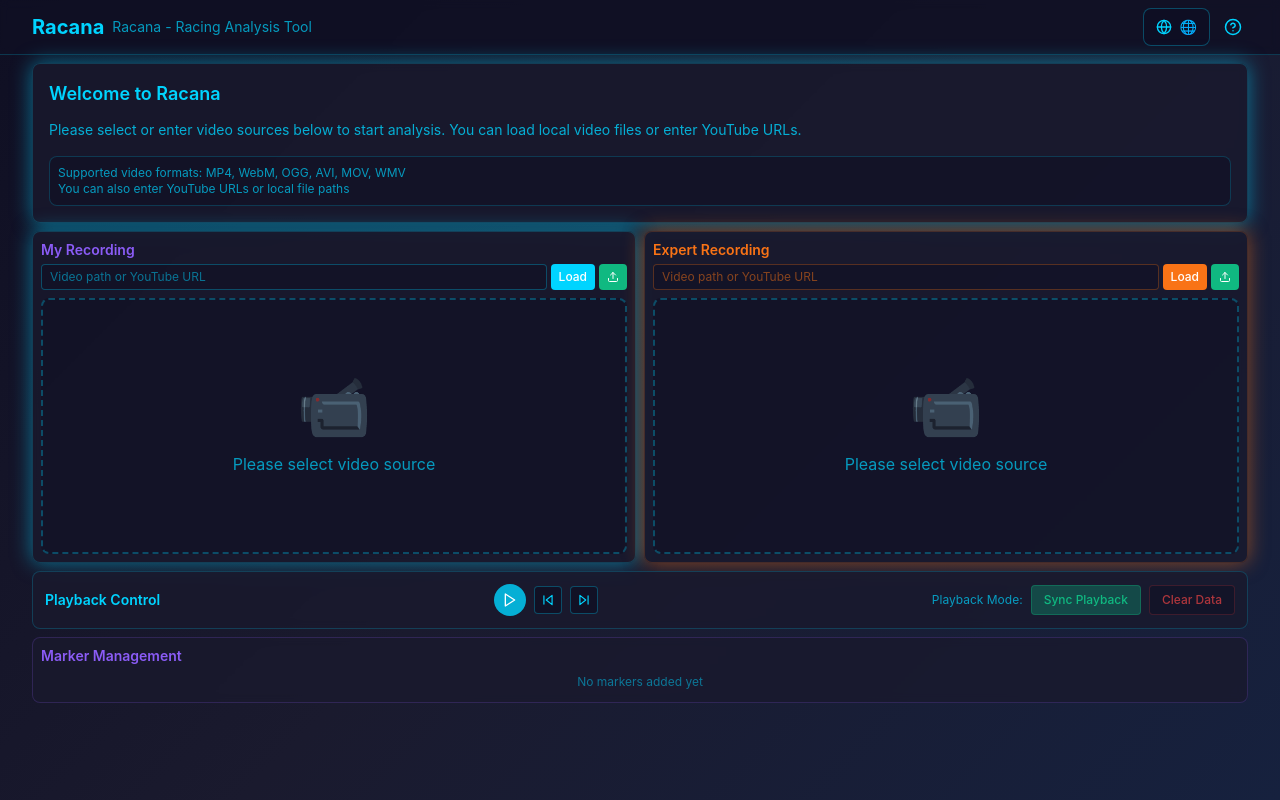
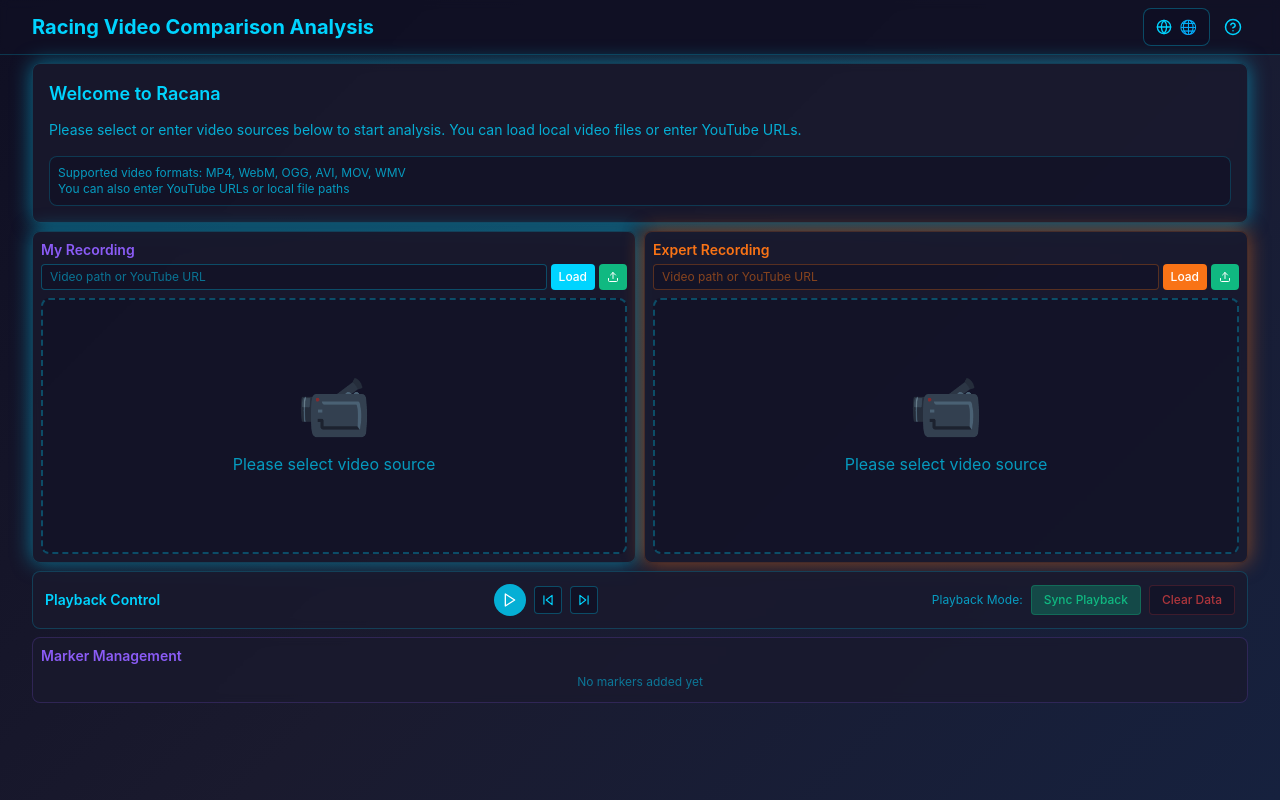
Before and after one commit to WeiTang114/Racana, a React (Vite) app: page / in a window 1280 px wide. Built offline with nearby package versions, Linux system fonts and the light colour scheme.

Commit message:
優化標題列顯示
- 移除標題列中多餘的 'Racana -' 前綴
- 將標題改為更精確的 '賽車影片對比分析'
- 更新所有語言版本的翻譯
- 簡化標題列佈局，只顯示主要標題

```diff
--- a/index.html
+++ b/index.html
@@ -4,7 +4,7 @@
     <meta charset="UTF-8" />
     <link rel="icon" type="image/svg+xml" href="/vite.svg" />
     <meta name="viewport" content="width=device-width, initial-scale=1.0" />
-    <title>Racana - 賽車分析工具</title>
+    <title>賽車影片對比分析</title>
   </head>
   <body>
     <div id="root"></div>
--- a/src/App.tsx
+++ b/src/App.tsx
@@ -15,8 +15,7 @@ function App() {
         <div className="max-w-7xl mx-auto px-4 sm:px-6 lg:px-8">
           <div className="flex justify-between items-center py-2">
             <div className="flex items-center">
-              <h1 className="text-xl font-bold text-cyber-blue">Racana</h1>
-              <span className="ml-2 text-sm text-cyber-blue/70">{t('app.title')}</span>
+              <h1 className="text-xl font-bold text-cyber-blue">{t('app.title')}</h1>
             </div>
             <div className="flex items-center space-x-2">
               <LanguageSwitcher />
--- a/src/i18n/locales/en.json
+++ b/src/i18n/locales/en.json
@@ -10,7 +10,7 @@
     "report": "Report"
   },
   "app": {
-    "title": "Racana - Racing Analysis Tool",
+    "title": "Racing Video Comparison Analysis",
     "welcome": "Welcome to Racana",
     "welcomeDescription": "Please select or enter video sources below to start analysis. You can load local video files or enter YouTube URLs.",
     "supportedFormats": "Supported video formats: MP4, WebM, OGG, AVI, MOV, WMV",
--- a/src/i18n/locales/it.json
+++ b/src/i18n/locales/it.json
@@ -10,7 +10,7 @@
     "report": "Segnala"
   },
   "app": {
-    "title": "Racana - Strumento di Analisi Racing",
+    "title": "Analisi Confronto Video Racing",
     "welcome": "Benvenuto in Racana",
     "welcomeDescription": "Seleziona o inserisci le sorgenti video qui sotto per iniziare l'analisi. Puoi caricare file video locali o inserire URL di YouTube.",
     "supportedFormats": "Formati video supportati: MP4, WebM, OGG, AVI, MOV, WMV",
--- a/src/i18n/locales/zh.json
+++ b/src/i18n/locales/zh.json
@@ -10,7 +10,7 @@
     "report": "回報"
   },
   "app": {
-    "title": "Racana - 賽車分析工具",
+    "title": "賽車影片對比分析",
     "welcome": "歡迎使用 Racana",
     "welcomeDescription": "請在下方選擇或輸入影片來源開始分析。您可以載入本地影片檔案或輸入 YouTube 網址。",
     "supportedFormats": "支援的影片格式：MP4, WebM, OGG, AVI, MOV, WMV",
```
